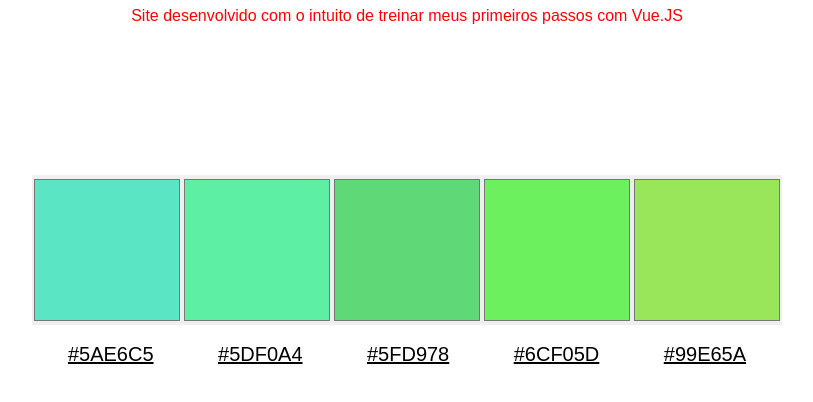
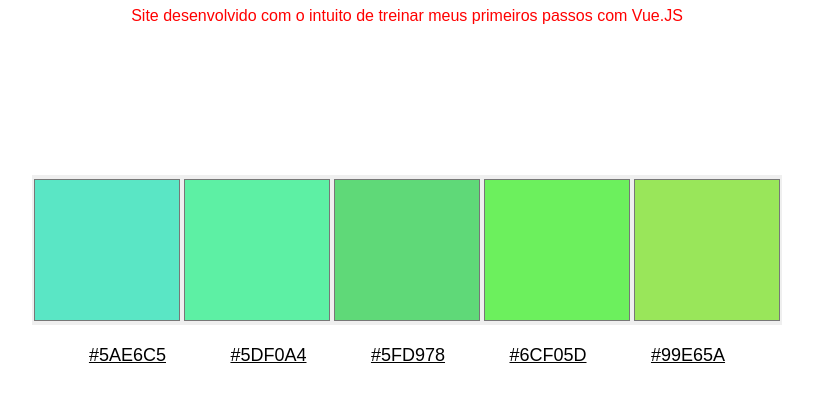
Before and after one commit to BeKowalsky/Paleta-de-Cores-VueJs, a plain HTML site: page index.html in a window 1280 px wide. Shown: the part 60-462 px from the top of the page, without its empty margins (233-1046 px from the left). Drawn offline with Linux system fonts and the light colour scheme.

Commit message:
Update style.css

```diff
--- a/style.css
+++ b/style.css
@@ -35,12 +35,12 @@ p {
 .colors-id {
     text-align: center;
     text-transform: uppercase;
-    margin-top: 18px;
+    margin-top: 20px;
     font-family: Arial, Helvetica, sans-serif;
 }
 
 .colors-id > span {
-    font-size: 20px;
+    font-size: 18px;
     margin-right: 60px;
     text-decoration: underline;
     cursor: text;
```
